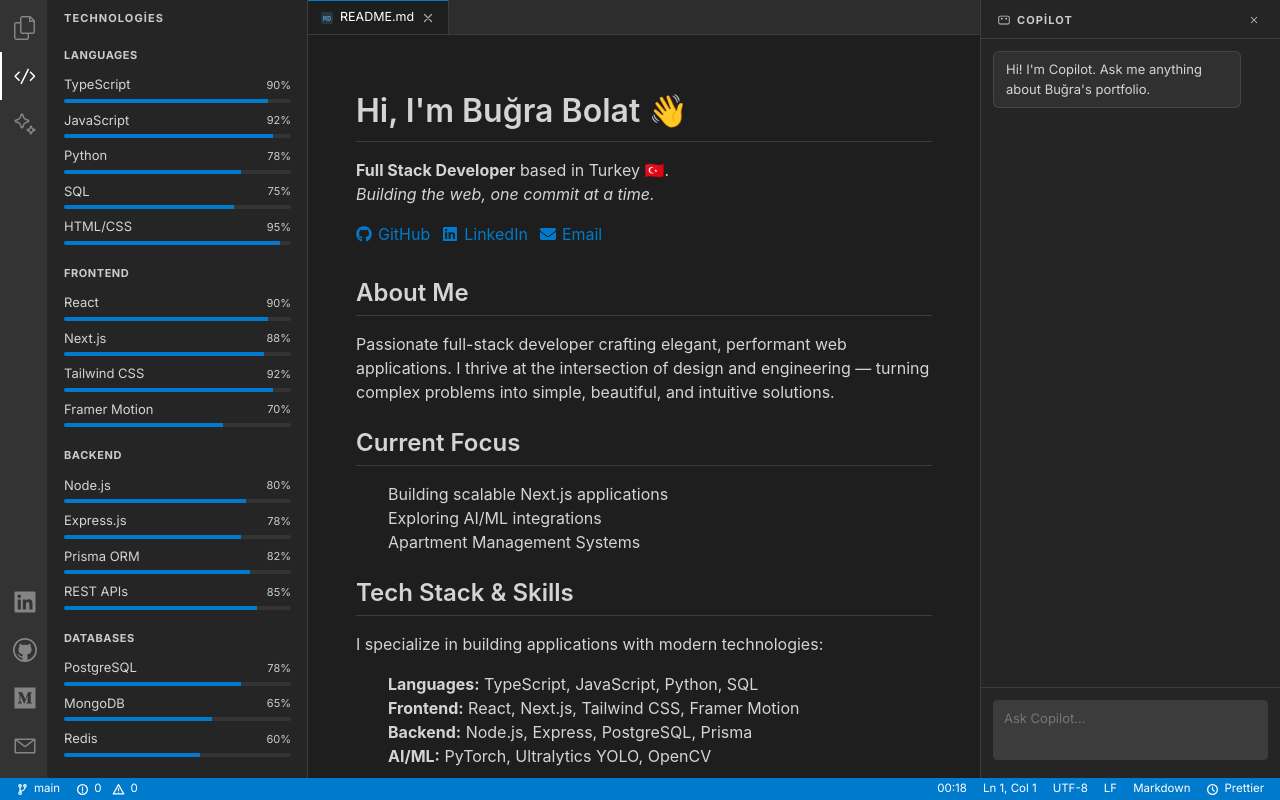
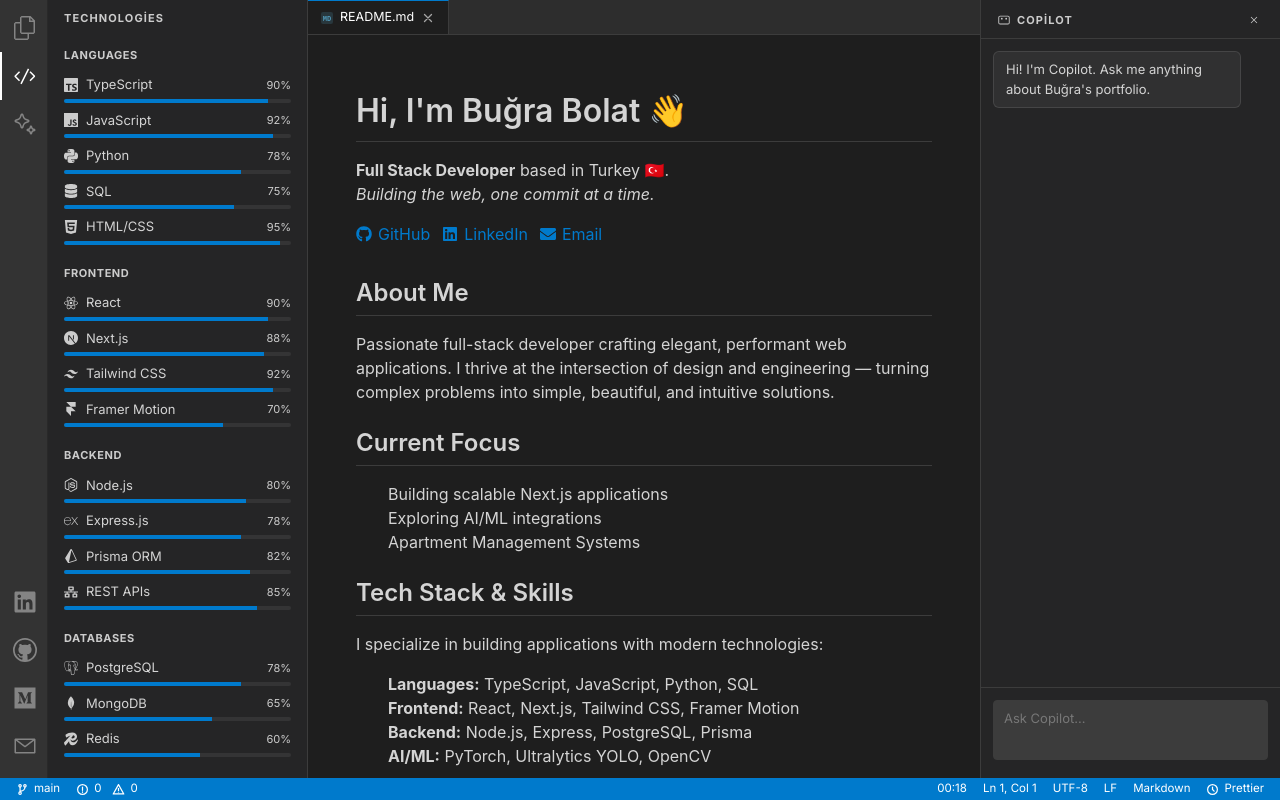
Before and after one commit to osmanbugrabolat/vscode-template-portfolio-website, a Next.js app: page / in a window 1280 px wide. Both pictures are taken after a click on the element "Technologies". Built offline with nearby package versions, Linux system fonts and the light colour scheme.

Commit message:
teknolojilere iconlar eklendi

```diff
--- a/src/components/layout/Sidebar.tsx
+++ b/src/components/layout/Sidebar.tsx
@@ -3,6 +3,31 @@
 import { useState } from "react";
 import { ALL_FILES, FileTab } from "./constants";
 import { skills } from "@/data/portfolio";
+import {
+  SiTypescript,
+  SiJavascript,
+  SiPython,
+  SiHtml5,
+  SiReact,
+  SiNextdotjs,
+  SiTailwindcss,
+  SiFramer,
+  SiNodedotjs,
+  SiExpress,
+  SiPrisma,
+  SiPostgresql,
+  SiMongodb,
+  SiRedis,
+  SiGithub,
+  SiDocker,
+  SiFigma,
+  SiLinux,
+  SiPytorch,
+  SiOpencv,
+  SiScikitlearn,
+} from "react-icons/si";
+import { FaDatabase, FaNetworkWired, FaRobot } from "react-icons/fa";
+import { VscCode } from "react-icons/vsc";
 
 type TreeFile = { name: string; file: FileTab };
 type TreeFolder = { name: string; children: (TreeFolder | TreeFile)[] };
@@ -173,6 +198,38 @@
   );
 }
 
+const getSkillIcon = (name: string) => {
+  const iconProps = { size: 14, style: { marginRight: 8, color: "var(--sidebar-fg)" } };
+  switch (name) {
+    case "TypeScript": return <SiTypescript {...iconProps} color="#3178C6" />;
+    case "JavaScript": return <SiJavascript {...iconProps} color="#F7DF1E" />;
+    case "Python": return <SiPython {...iconProps} color="#3776AB" />;
+    case "SQL": return <FaDatabase {...iconProps} color="#336791" />;
+    case "HTML/CSS": return <SiHtml5 {...iconProps} color="#E34F26" />;
+    case "React": return <SiReact {...iconProps} color="#61DAFB" />;
+    case "Next.js": return <SiNextdotjs {...iconProps} color="#ffffff" />;
+    case "Tailwind CSS": return <SiTailwindcss {...iconProps} color="#06B6D4" />;
+    case "Framer Motion": return <SiFramer {...iconProps} color="#0055FF" />;
+    case "Node.js": return <SiNodedotjs {...iconProps} color="#339933" />;
+    case "Express.js": return <SiExpress {...iconProps} color="#ffffff" />;
+    case "Prisma ORM": return <SiPrisma {...iconProps} color="#2D3748" />;
+    case "REST APIs": return <FaNetworkWired {...iconProps} />;
+    case "PostgreSQL": return <SiPostgresql {...iconProps} color="#4169E1" />;
+    case "MongoDB": return <SiMongodb {...iconProps} color="#47A248" />;
+    case "Redis": return <SiRedis {...iconProps} color="#DC382D" />;
+    case "Git & GitHub": return <SiGithub {...iconProps} color="#ffffff" />;
+    case "Docker": return <SiDocker {...iconProps} color="#2496ED" />;
+    case "VS Code": return <VscCode {...iconProps} color="#007ACC" />;
+    case "Figma": return <SiFigma {...iconProps} color="#F24E1E" />;
+    case "Linux/macOS": return <SiLinux {...iconProps} color="#FCC624" />;
+    case "PyTorch": return <SiPytorch {...iconProps} color="#EE4C2C" />;
+    case "Ultralytics YOLO": return <FaRobot {...iconProps} color="#00FFFF" />;
+    case "OpenCV": return <SiOpencv {...iconProps} color="#5C3EE8" />;
+    case "Scikit-learn": return <SiScikitlearn {...iconProps} color="#F7931E" />;
+    default: return null;
+  }
+};
+
 export default function Sidebar({ currentPath, onFileClick, activeActivity = "explorer" }: SidebarProps) {
   // Build tree at render time (inside component), not at module level
   const fileTree = buildFileTree();
@@ -191,7 +248,10 @@
                 {items.map((skill, i) => (
                   <li key={i} style={{ display: "flex", flexDirection: "column", gap: "4px" }}>
                     <div style={{ display: "flex", justifyContent: "space-between", alignItems: "center" }}>
-                      <span style={{ fontSize: "13px", color: "var(--fg)" }}>{skill.name}</span>
+                      <div style={{ display: "flex", alignItems: "center" }}>
+                        {getSkillIcon(skill.name)}
+                        <span style={{ fontSize: "13px", color: "var(--fg)" }}>{skill.name}</span>
+                      </div>
                       <span style={{ fontSize: "11px", color: "var(--sidebar-fg)" }}>
                         {skill.level}%
                       </span>
```
